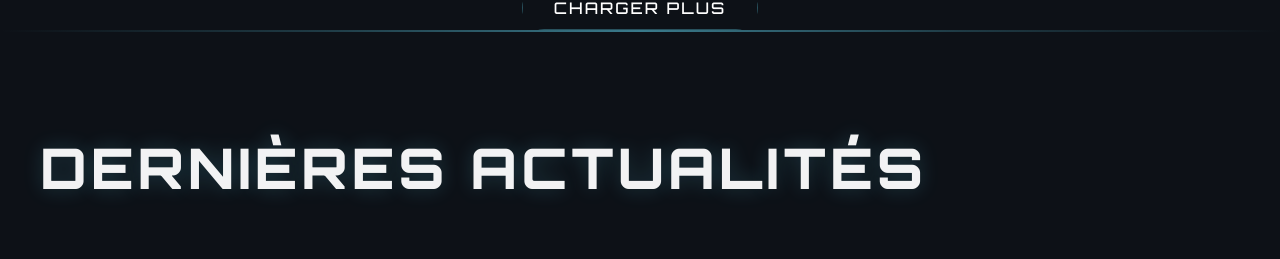
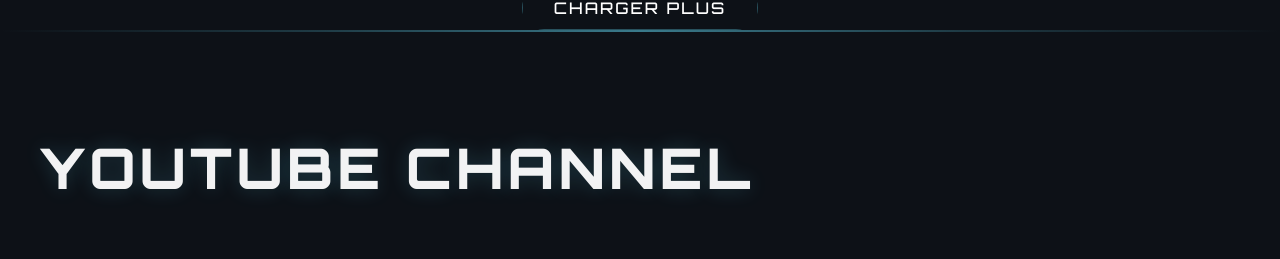
Before and after one commit to KLFD9/se2hub, a React (Vite) app: page / in a window 1280 px wide. Shown: the part 836-1095 px from the top of the page. Built offline with nearby package versions, Linux system fonts and the light colour scheme; no server answers.

Commit message:
Update NewsSection component: Change posts per page from 5 to 6 and update section title from "Dernières Actualités" to "Youtube Channel". Add an additional skeleton loading card for improved loading state representation.

```diff
--- a/src/components/NewsSection.tsx
+++ b/src/components/NewsSection.tsx
@@ -80,7 +80,7 @@
   const [displayedPosts, setDisplayedPosts] = useState<SocialPost[]>([]);
   const [isLoading, setIsLoading] = useState(true);
   const [currentPage, setCurrentPage] = useState(1);
-  const postsPerPage = 5;
+  const postsPerPage = 6;
 
   useEffect(() => {
     setIsLoading(true);
@@ -107,12 +107,13 @@
     <section className="social-feed-section">
       <div className="social-container">
         <header className="section-header">
-          <h2 className="section-title">Dernières Actualités</h2>
+          <h2 className="section-title">Youtube Channel</h2>
         </header>
         <div className="social-grid">
           {isLoading && displayedPosts.length === 0 ? (
             <>
               <SkeletonCard isFirst={true} />
+              <SkeletonCard />
               <SkeletonCard />
               <SkeletonCard />
               <SkeletonCard />
```
